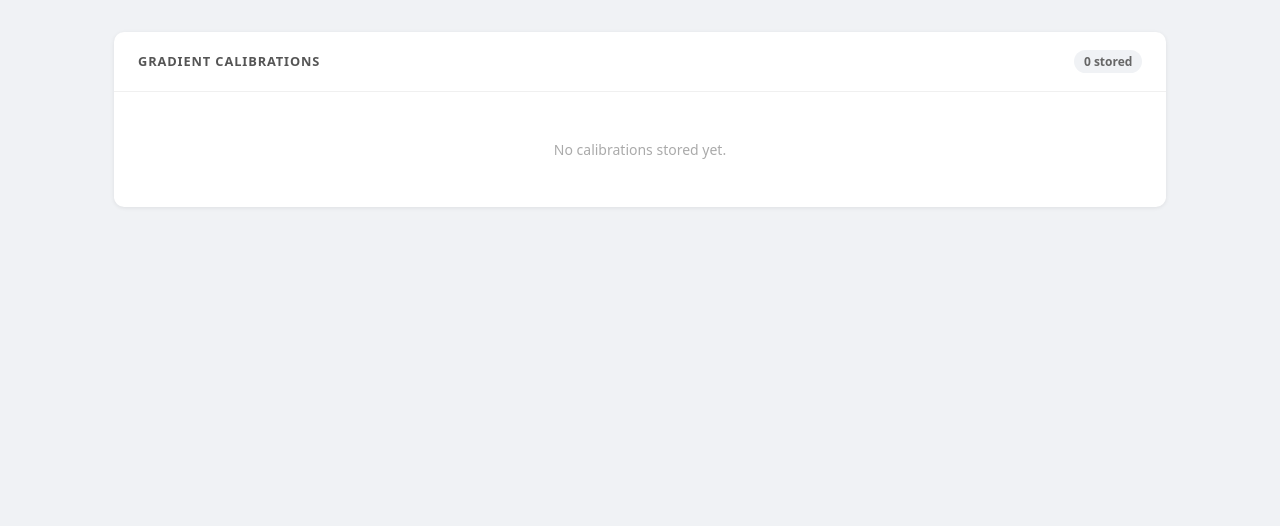
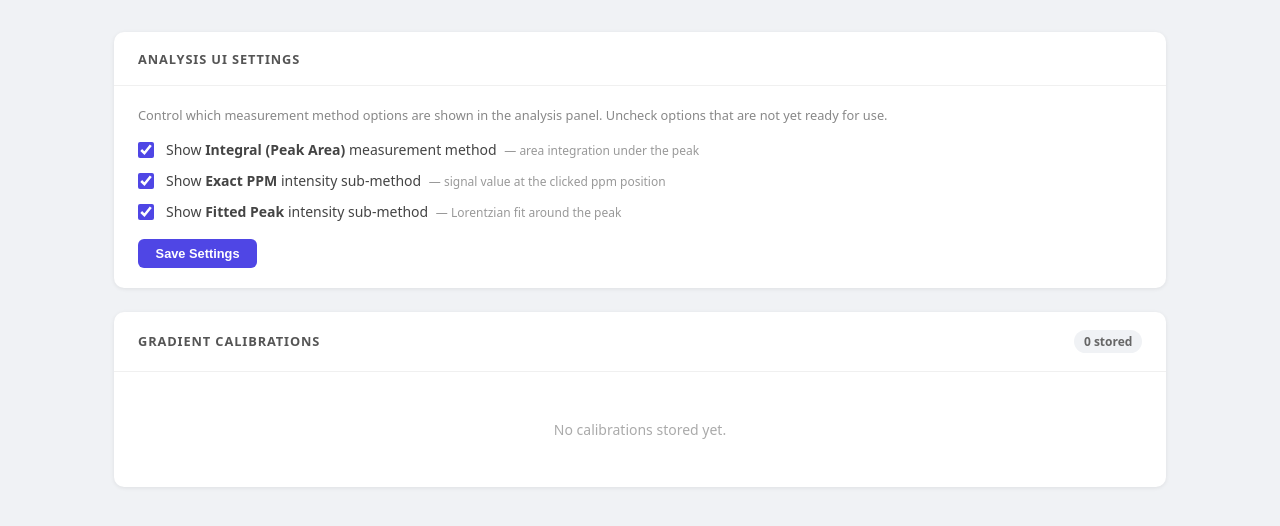
Before and after one commit to samratamin/Diffusion, a Flask app: page /admin in a window 1280 px wide. Shown: the part 56-582 px from the top of the page. Run offline with Flask 3, Linux system fonts and the light colour scheme; the visitor is signed in with stand-in values (Sample User, id 1); data comes from the database, SQL or seed files in the repository; data that the repository does not hold is empty.

Commit message:
Add admin UI settings to show/hide measurement method options
- New GET /api/ui_settings endpoint returns JSON of which options are visible
- New POST /admin/ui_settings endpoint (admin-auth) saves settings to DB
- Admin panel: new 'Analysis UI Settings' card with three checkboxes:
    * Show Integral (Peak Area) method
    * Show Exact PPM intensity sub-method
    * Show Fitted Peak intensity sub-method
- index.html: IDs added to the three controllable option labels
- index.html: applyUiSettings() IIFE fetches /api/ui_settings on load
  and hides options + falls back to Peak Max if hidden option was selected

```diff
--- a/app.py
+++ b/app.py
@@ -190,9 +190,15 @@ def admin_panel():
     conn.close()
     if 'csrf_token' not in session:
         session['csrf_token'] = secrets.token_hex(24)
+    ui_settings = {
+        'show_method_area':              _get_admin_setting('ui_show_method_area') or '1',
+        'show_method_intensity_exact':   _get_admin_setting('ui_show_method_intensity_exact') or '1',
+        'show_method_intensity_fit':     _get_admin_setting('ui_show_method_intensity_fit') or '1',
+    }
     return render_template('admin.html',
                            calibrations=cals,
-                           csrf_token=session['csrf_token'])
+                           csrf_token=session['csrf_token'],
+                           ui_settings=ui_settings)
 
 
 @app.route('/admin/calibration/<int:cal_id>/delete', methods=['POST'])
@@ -211,6 +217,28 @@ def admin_delete_calibration(cal_id):
         flash('Calibration not found.', 'error')
     conn.close()
     return redirect('/admin')
+
+
+@app.route('/admin/ui_settings', methods=['POST'])
+@_admin_required
+def admin_ui_settings():
+    if request.form.get('csrf_token') != session.get('csrf_token'):
+        flash('Invalid request token.', 'error')
+        return redirect('/admin')
+    for key in ['ui_show_method_area', 'ui_show_method_intensity_exact', 'ui_show_method_intensity_fit']:
+        _set_admin_setting(key, '1' if request.form.get(key) else '0')
+    flash('UI settings saved.', 'success')
+    return redirect('/admin')
+
+
+@app.route('/api/ui_settings')
+def api_ui_settings():
+    """Public endpoint — returns which measurement method options are visible."""
+    return jsonify({
+        'show_method_area':            _get_admin_setting('ui_show_method_area') != '0',
+        'show_method_intensity_exact': _get_admin_setting('ui_show_method_intensity_exact') != '0',
+        'show_method_intensity_fit':   _get_admin_setting('ui_show_method_intensity_fit') != '0',
+    })
 
 
 @app.route('/')
--- a/templates/admin.html
+++ b/templates/admin.html
@@ -126,6 +126,26 @@
         }
         .btn-delete:hover { background: #e53e3e; color: white; }
         .td-action { width: 90px; }
+        .settings-card { margin-bottom: 1.5rem; }
+        .settings-form { padding: 1.25rem 1.5rem; }
+        .settings-grid { display: flex; flex-direction: column; gap: 0.75rem; }
+        .settings-row { display: flex; align-items: center; gap: 0.75rem; }
+        .settings-row input[type="checkbox"] { width: 1rem; height: 1rem; accent-color: #4f46e5; flex-shrink: 0; }
+        .settings-row label { font-size: 0.875rem; color: #444; cursor: pointer; }
+        .settings-row .label-sub { font-size: 0.75rem; color: #999; margin-left: 0.25rem; }
+        .btn-save {
+            margin-top: 1.1rem;
+            background: #4f46e5;
+            color: white;
+            border: none;
+            padding: 0.45rem 1.1rem;
+            border-radius: 6px;
+            cursor: pointer;
+            font-size: 0.8rem;
+            font-weight: 600;
+            transition: background 0.15s;
+        }
+        .btn-save:hover { background: #4338ca; }
     </style>
 </head>
 <body>
@@ -146,6 +166,46 @@
             <div class="flash {{ category }}">{{ message }}</div>
           {% endfor %}
         {% endwith %}
+
+        <div class="card settings-card">
+            <div class="card-header">
+                <h2>Analysis UI Settings</h2>
+            </div>
+            <form class="settings-form" method="POST" action="/admin/ui_settings">
+                <input type="hidden" name="csrf_token" value="{{ csrf_token }}">
+                <p style="font-size:0.8rem;color:#888;margin-bottom:1rem;">
+                    Control which measurement method options are shown in the analysis panel.
+                    Uncheck options that are not yet ready for use.
+                </p>
+                <div class="settings-grid">
+                    <div class="settings-row">
+                        <input type="checkbox" id="ui_show_method_area" name="ui_show_method_area"
+                               {% if ui_settings.show_method_area != '0' %}checked{% endif %}>
+                        <label for="ui_show_method_area">
+                            Show <strong>Integral (Peak Area)</strong> measurement method
+                            <span class="label-sub">— area integration under the peak</span>
+                        </label>
+                    </div>
+                    <div class="settings-row">
+                        <input type="checkbox" id="ui_show_method_intensity_exact" name="ui_show_method_intensity_exact"
+                               {% if ui_settings.show_method_intensity_exact != '0' %}checked{% endif %}>
+                        <label for="ui_show_method_intensity_exact">
+                            Show <strong>Exact PPM</strong> intensity sub-method
+                            <span class="label-sub">— signal value at the clicked ppm position</span>
+                        </label>
+                    </div>
+                    <div class="settings-row">
+                        <input type="checkbox" id="ui_show_method_intensity_fit" name="ui_show_method_intensity_fit"
+                               {% if ui_settings.show_method_intensity_fit != '0' %}checked{% endif %}>
+                        <label for="ui_show_method_intensity_fit">
+                            Show <strong>Fitted Peak</strong> intensity sub-method
+                            <span class="label-sub">— Lorentzian fit around the peak</span>
+                        </label>
+                    </div>
+                </div>
+                <button type="submit" class="btn-save">Save Settings</button>
+            </form>
+        </div>
 
         <div class="card">
             <div class="card-header">
```
Also changed, not shown: templates/index.html (+28 -3 lines).
